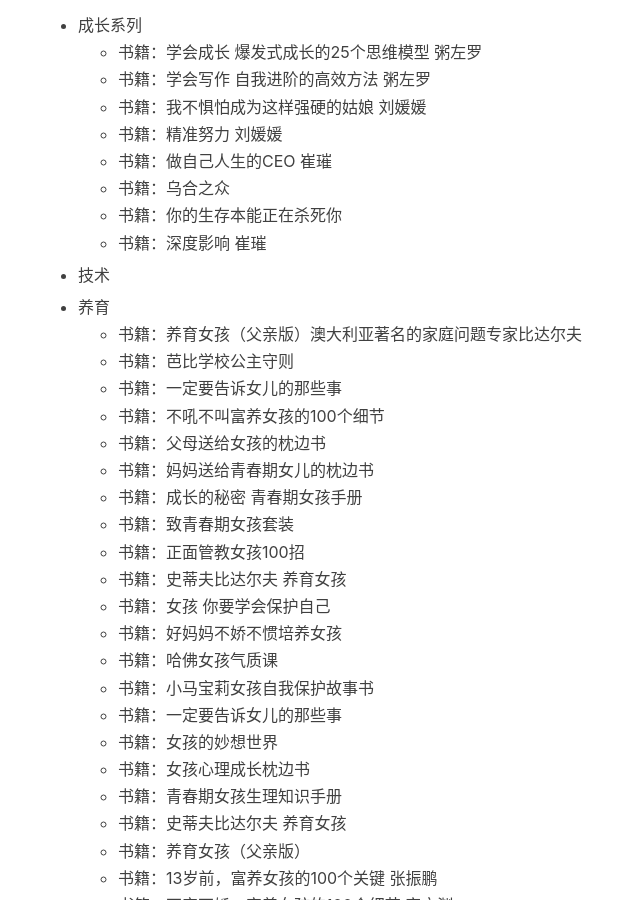
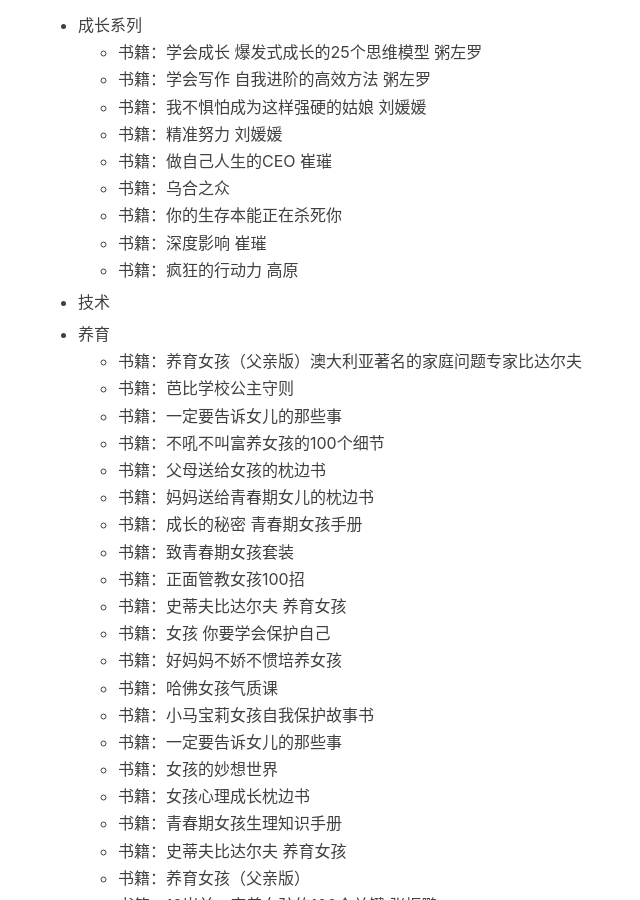
Before and after one commit to feature2018/feature2018.github.io, a Jekyll site: the page built from _posts/2021-02-01-Hi-Guys-target.md, in a window 1280 px wide and 900 px high, scrolled down 671 px. Shown: the whole window, without its empty margins (227-867 px from the left). Built offline with Jekyll 4.4.1, drawn with Linux system fonts in a browser that asks for light colours; nearby versions of some CDN libraries; our own code applies the rules of GitHub Pages for plain Markdown files; comment, search, counter and statistics services are not loaded.

Commit message:
疯狂的行动力 高原
疯狂的行动力 高原

```diff
--- a/_posts/2021-02-01-Hi-Guys-target.md
+++ b/_posts/2021-02-01-Hi-Guys-target.md
@@ -15,6 +15,7 @@
   - 书籍：乌合之众
   - 书籍：你的生存本能正在杀死你
   - 书籍：深度影响 崔璀
+  - 书籍：疯狂的行动力 高原
 - 技术
 
 - 养育
```
